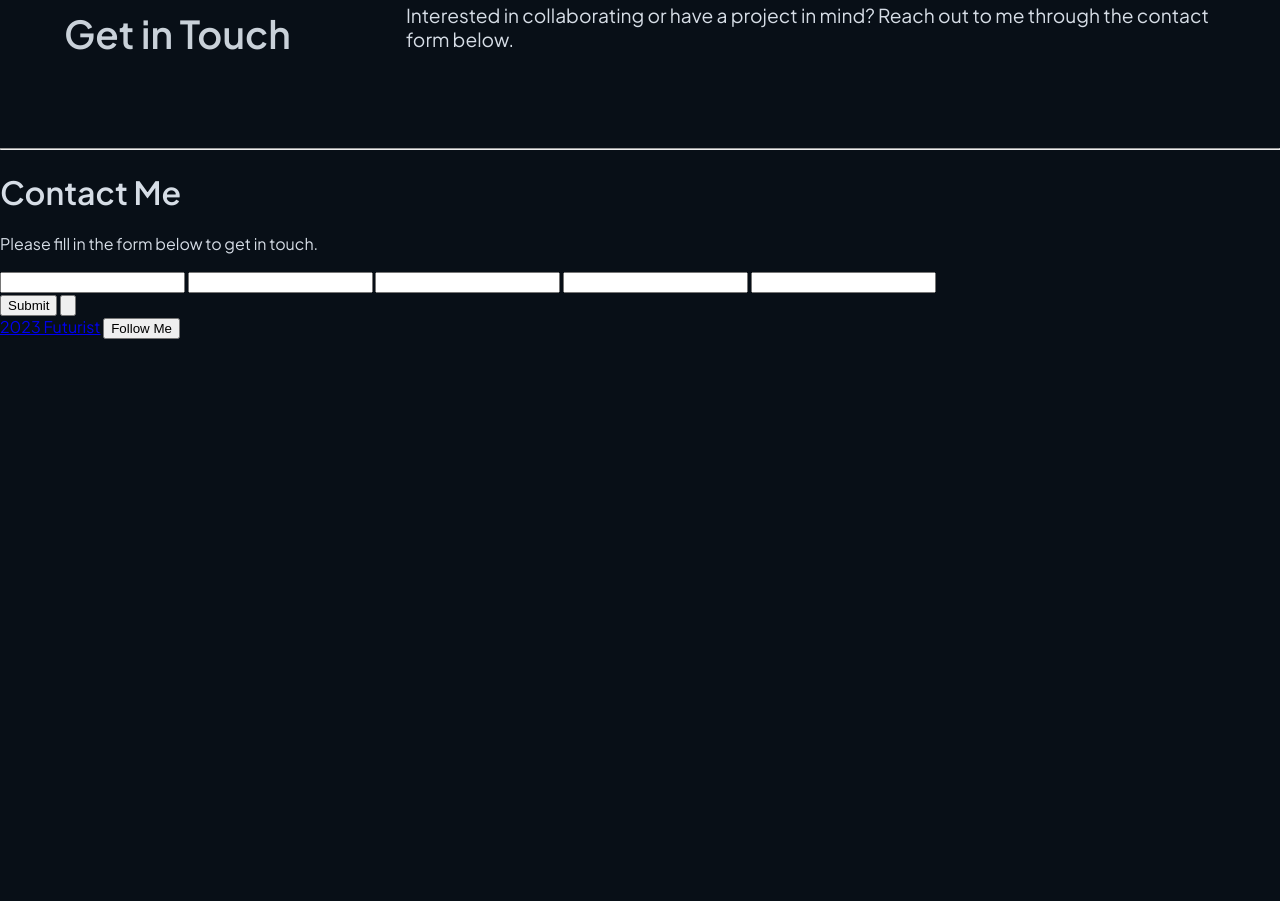
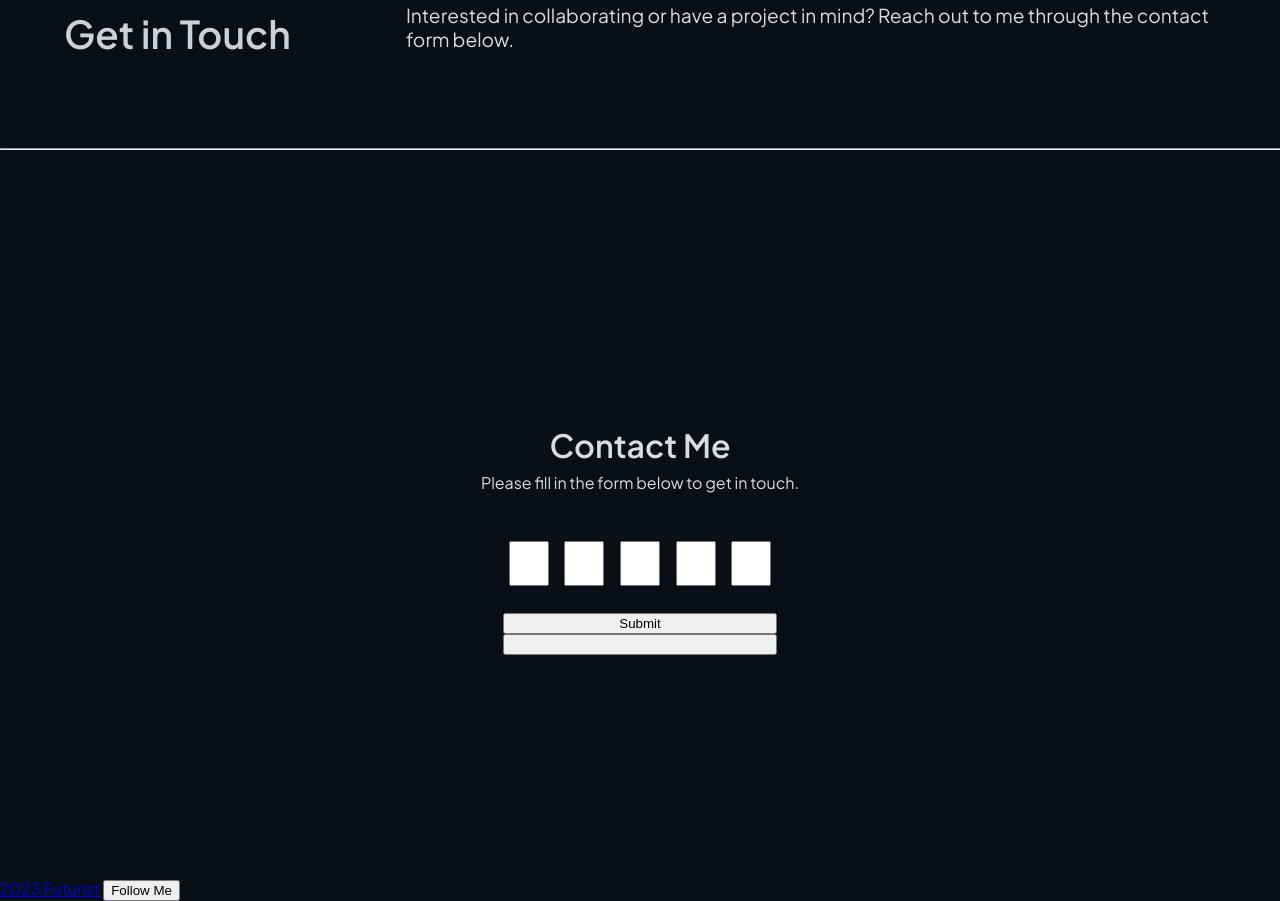
Before and after one commit to Lakshya182005/Capstone-project, a plain HTML site: page index.html in a window 1280 px wide. Shown: the part 3732-4633 px from the top of the page. Before the commit the page ends 4071 px from the top, so only its background shows below. Drawn offline with Linux system fonts and the light colour scheme.

Commit message:
only final funishing left

```diff
--- a/index.css
+++ b/index.css
@@ -200,3 +200,34 @@ body {
 .touch .touch-text{
     font-size: 1.5vw;
 }
+.onboarding-form{
+  display: flex;
+  flex-direction: column;
+  justify-content: center;
+  align-items: center;
+  height: 90vh;
+}
+.instructions{
+  display: flex;
+  flex-direction: column;
+  justify-content: center;
+  align-items: center;
+  line-height: 0;
+  height: 20vh;
+
+}
+
+.number-input{
+  margin-bottom:10%;
+}
+
+.number{
+  width: 2.5vw;
+  height: 3vw;
+  margin:0 0.5vw;
+}
+
+.buttons{
+  display: flex;
+  flex-direction: column;
+}
--- a/index.html
+++ b/index.html
@@ -117,14 +117,18 @@
                 </div>
                 <form>
                     <div class="number-input">
-                    <input type="number" maxlength="1" required>
-                    <input type="number" maxlength="1" required>
-                    <input type="number" maxlength="1" required>
-                    <input type="number" maxlength="1" required>
-                    <input type="number" maxlength="1" required>
+                    <input type="number" class="number" maxlength="1" required>
+                    <input type="number" class="number" maxlength="1" required>
+                    <input type="number" class="number" maxlength="1" required>
+                    <input type="number" class="number" maxlength="1" required>
+                    <input type="number" class="number" maxlength="1" required>
                     </div>
-                    <input type="submit" class="form-submit">
-                    <input type="button" class="skip">
+                    <div class="buttons">
+                        <input type="submit" class="form-submit">
+                        <input type="button" class="skip">
+                    </div>
+
+
                 </form>
             </div>
 
```
